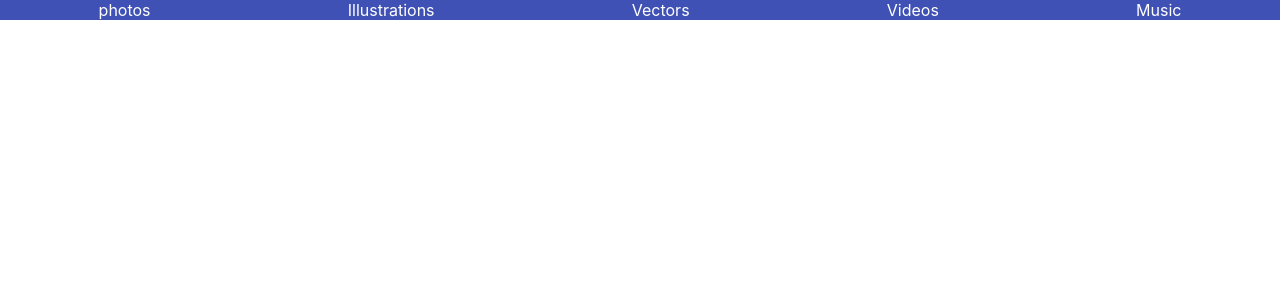
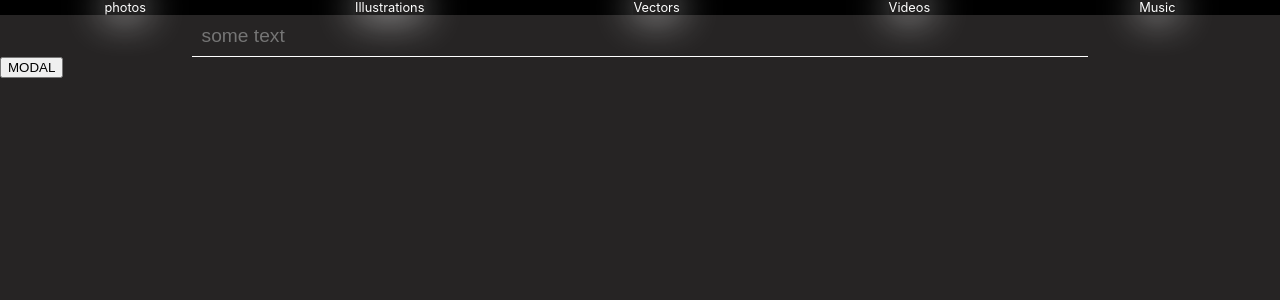
Before and after one commit to AslanovRustam/stock, a React (Create React App) app: page / in a window 1280 px wide. Shown: the top 300 px of the page. Built offline with nearby package versions, Linux system fonts and the light colour scheme.

Commit message:
add fetch for photos, upd some styles

```diff
--- a/package.json
+++ b/package.json
@@ -6,6 +6,8 @@
     "@testing-library/jest-dom": "^5.16.5",
     "@testing-library/react": "^13.4.0",
     "@testing-library/user-event": "^13.5.0",
+    "axios": "^1.4.0",
+    "normalize.css": "^8.0.1",
     "react": "^18.2.0",
     "react-dom": "^18.2.0",
     "react-router-dom": "^6.8.1",
--- a/src/App.js
+++ b/src/App.js
@@ -10,7 +10,7 @@ function App() {
         <Route path="/" element={<Header />}>
           {/* <Route index element={<SearchBar />} /> */}
           {/* <Route path="/" element={<SearchBar />}> */}
-          <Route path="photos" element={<Photos />} />
+          <Route index element={<Photos />} />
           <Route path="illustrations" element={<div>illustrations</div>} />
           <Route path="vectors" element={<div>vectors</div>} />
           <Route path="videos" element={<div>videos</div>} />
--- a/src/components/header/header.jsx
+++ b/src/components/header/header.jsx
@@ -8,7 +8,7 @@ export default function Header() {
     <>
       <header className={s.header}>
         <ul className={s.navList}>
-          <NavLink to="/photos" className={s.navItem}>
+          <NavLink to="/" className={s.navItem}>
             photos
           </NavLink>
           <NavLink to="/illustrations" className={s.navItem}>
@@ -24,7 +24,6 @@ export default function Header() {
             Music
           </NavLink>
         </ul>
-        {/* <SearchBar /> */}
       </header>
       <Suspense fallback={<div>...Loading</div>}>
         <Outlet />
--- a/src/components/header/header.module.css
+++ b/src/components/header/header.module.css
@@ -1,5 +1,5 @@
 .header {
-  background-color: #3f51b5;
+  background-color: rgb(0, 0, 0);
 }
 .navList {
   display: flex;
@@ -8,4 +8,6 @@
 }
 .navItem {
   color: white;
+  background-color: rgb(33, 32, 32);
+  box-shadow: whitesmoke 0px 0px 3em;
 }
--- a/src/components/photos/photos.jsx
+++ b/src/components/photos/photos.jsx
@@ -1,13 +1,48 @@
+import { useState, useEffect } from "react";
 import s from "./photos.module.css";
 import Modal from "../modal/modal";
-import { useState } from "react";
+import SearchBar from "../serchbar/searchbar";
+import { FetchImages } from "../../services/api";
 
 export default function Photos() {
   const [showModal, setShowmodal] = useState(false);
+  const [searchQuery, setSearchQuery] = useState("");
+  const [totalHits, setTotalHits] = useState(0);
+  const [hits, setHits] = useState([]);
+  const [page, setPage] = useState(1);
+  const [error, setError] = useState(null);
+  const [loading, setLoading] = useState(false);
+
   const toggleModal = () => setShowmodal(!showModal);
+
+  useEffect(() => {
+    const getImages = async (query, page) => {
+      if (!query) {
+        return;
+      }
+      setLoading(true);
+
+      try {
+        const { data } = await FetchImages(query, page);
+        setTotalHits(data.totalHits);
+        setHits(data.hits);
+      } catch (error) {
+        setError(error.message);
+      } finally {
+        setLoading(false);
+      }
+    };
+    getImages(searchQuery, page);
+  }, [searchQuery, searchQuery]);
+
+  const handleSubmit = (data) => {
+    setSearchQuery(data);
+  };
+
   return (
     <>
-      <div>qwe</div>
+      <SearchBar submitForm={handleSubmit} />
+      {loading && <div>Loading...</div>}
       <button type="button" onClick={toggleModal}>
         MODAL
       </button>
--- a/src/components/serchbar/searchbar.jsx
+++ b/src/components/serchbar/searchbar.jsx
@@ -1,16 +1,32 @@
 import s from "./searchbar.module.css";
-import { Suspense } from "react";
+import { Suspense, useState } from "react";
 import { Outlet } from "react-router-dom";
 
-export default function SearchBar() {
+export default function SearchBar({ submitForm }) {
+  const [searchQuery, setSearchQuery] = useState("");
+  const handleChange = (e) => {
+    const { value } = e.currentTarget;
+    setSearchQuery(value);
+  };
+  const handleSubmit = (e) => {
+    e.preventDefault();
+    submitForm(searchQuery);
+    setSearchQuery("");
+  };
   return (
     <>
-      <form>
-        <input type="text" placeholder="some text"></input>
+      <form className={s.form} onSubmit={handleSubmit}>
+        <input
+          className={s.input}
+          type="text"
+          placeholder="some text"
+          onChange={handleChange}
+          value={searchQuery}
+        />
       </form>
-      <Suspense fallback={<div>...Loading from Searchbar</div>}>
+      {/* <Suspense fallback={<div>...Loading from Searchbar</div>}>
         <Outlet />
-      </Suspense>
+      </Suspense> */}
     </>
   );
 }
--- a/src/components/serchbar/searchbar.module.css
+++ b/src/components/serchbar/searchbar.module.css
@@ -0,0 +1,25 @@
+.form {
+  display: flex;
+  align-items: center;
+  justify-content: center;
+  width: 100%;
+  max-width: 70vw;
+  margin: 0 auto;
+  font-size: 1.5em;
+}
+.input {
+  width: 100%;
+  height: 100%;
+  padding: 0.5em;
+  font-size: 1em;
+  background-color: inherit;
+  color: white;
+  outline: transparent;
+  border: none;
+  border-bottom: 0.1em solid white;
+  transition: all 0.3s ease-in-out;
+}
+/* .input:hover,
+.input:focus {
+  outline: 0.05em solid rgb(237, 233, 233);
+} */
--- a/src/index.css
+++ b/src/index.css
@@ -5,8 +5,15 @@ body {
     sans-serif;
   -webkit-font-smoothing: antialiased;
   -moz-osx-font-smoothing: grayscale;
+  background-color: rgb(38, 36, 36);
+  color: white;
 }
-
+html {
+  box-sizing: border-box;
+  width: 100vw;
+  font-size: 1vw;
+  /* overflow-x: hidden; */
+}
 code {
   font-family: source-code-pro, Menlo, Monaco, Consolas, "Courier New",
     monospace;
@@ -23,3 +30,8 @@ input {
   text-decoration: 0;
   list-style: none;
 }
+img {
+  display: block;
+  max-width: 100%;
+  height: auto;
+}
--- /dev/null
+++ b/src/services/api.js
@@ -0,0 +1,15 @@
+import axios from "axios";
+axios.defaults.baseURL = "https://pixabay.com/api/";
+axios.defaults.params = {
+  orientation: "horizontal",
+  per_page: 12,
+  image_type: "photo",
+  safesearch: true,
+};
+const key = "19076419-9578a5b9e86945eec97e7243e";
+
+export async function FetchImages(value, page) {
+  return await axios.get(`?key=${key}&q=${value}&page=${page}`);
+  // .then((response) => response.data);
+}
+//   const fetch = `?key=${key}&q=${value}&image_type=photo&orientation=horizontal&safesearch=true&per_page=12&page=${page}`;
```
Also changed, not shown: 1 other file (tests, documents, lock files or other folders).
